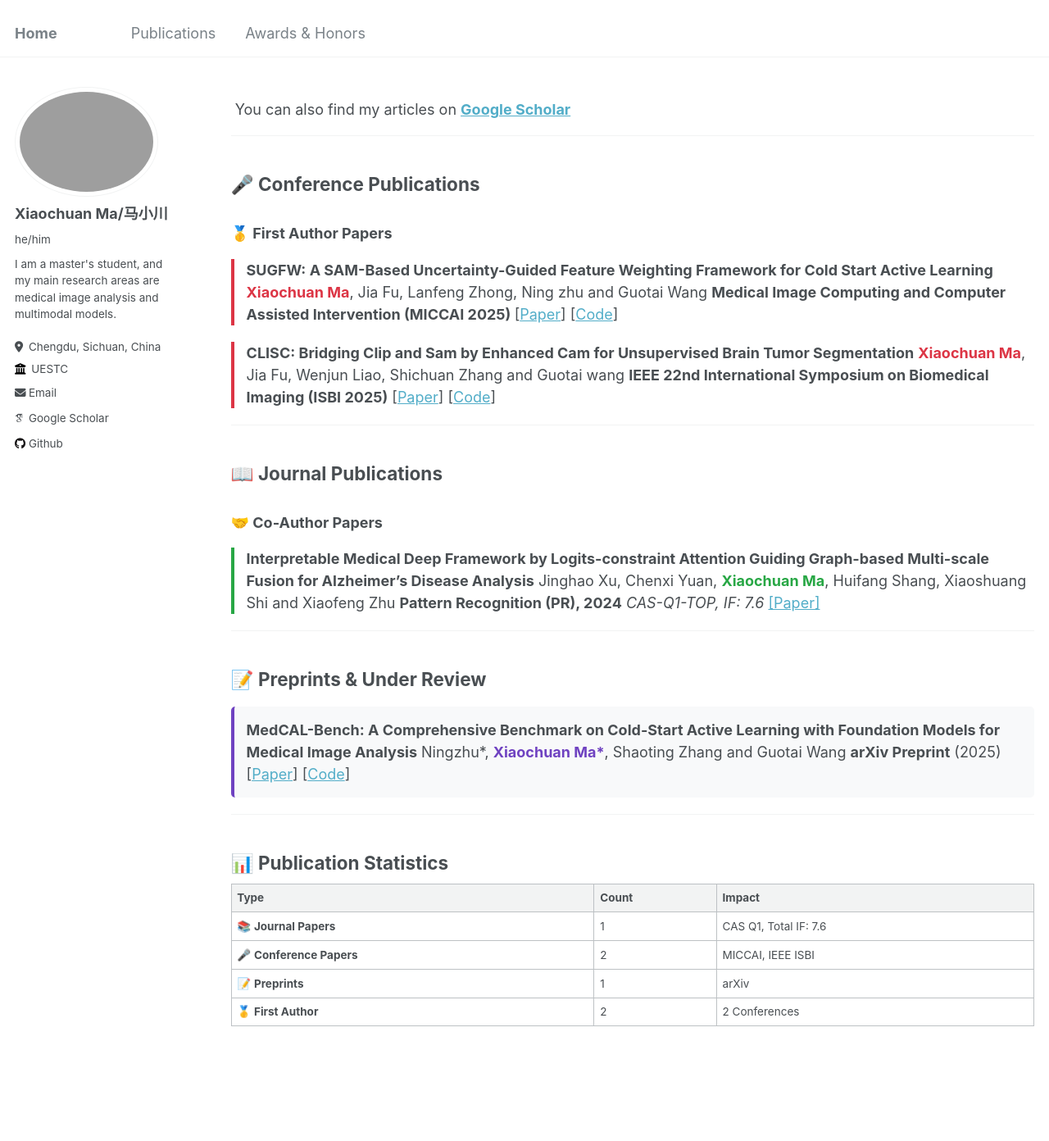
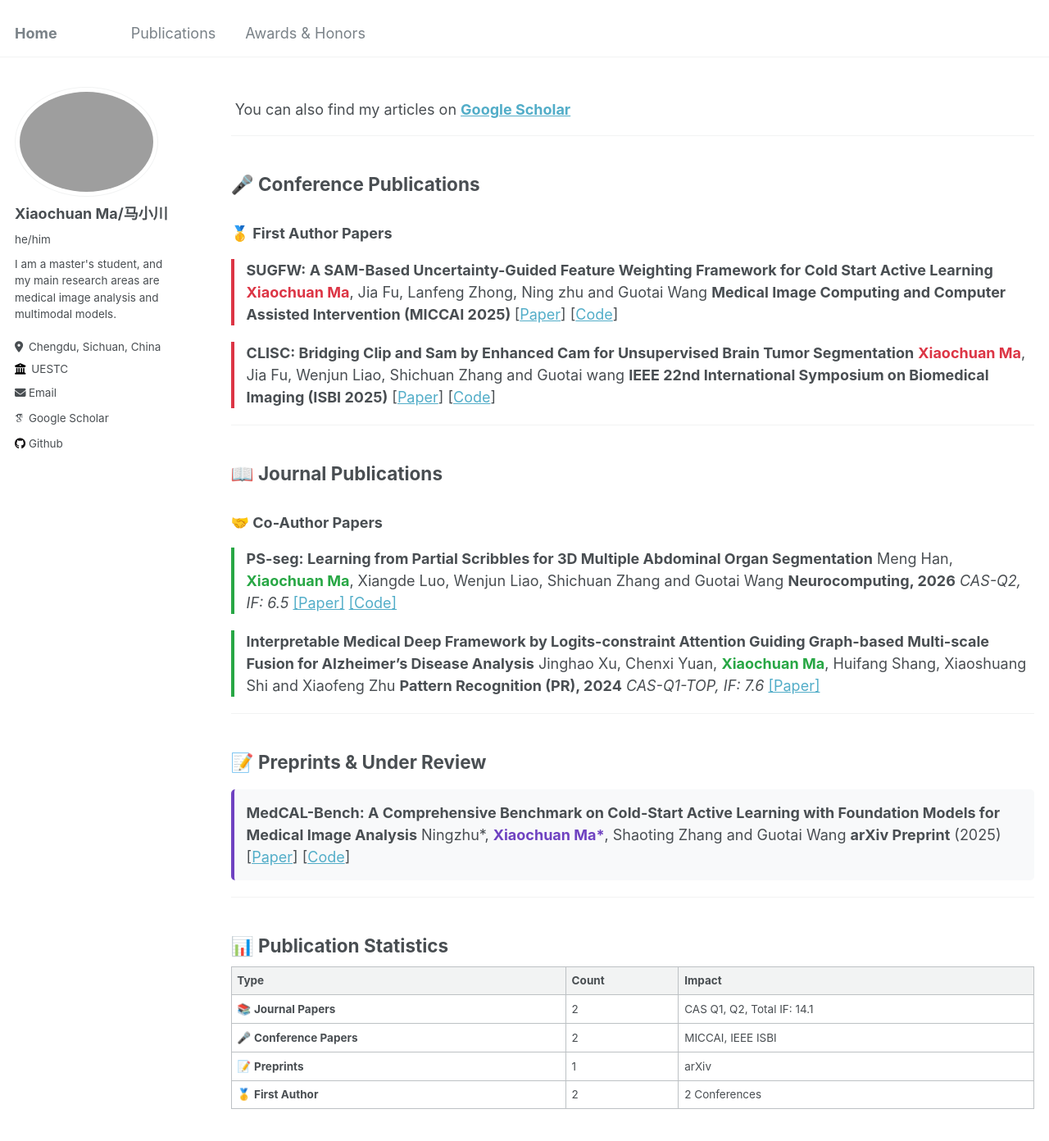
Before and after one commit to Exclusivexc/Exclusivexc.github.io, a Jekyll site: the page built from _pages/publications.md, in a window 1280 px wide and 1400 px high. Shown: the top 1392 px of the window at 82% size. Built offline with Jekyll 4.4.1, drawn with Linux system fonts in a browser that asks for light colours; some web fonts are replaced.

Commit message:
update publications

```diff
--- a/_pages/publications.md
+++ b/_pages/publications.md
@@ -46,6 +46,16 @@ author_profile: true
 
 
 ### 🤝 **Co-Author Papers**
+<div style="border-left: 4px solid #28a745; padding-left: 15px; margin: 20px 0;">
+
+<strong>PS-seg: Learning from Partial Scribbles for 3D Multiple Abdominal Organ Segmentation</strong>
+Meng Han, <strong><span style="color: #28a745;">Xiaochuan Ma</span></strong>, Xiangde Luo, Wenjun Liao, Shichuan Zhang and Guotai Wang
+<strong>Neurocomputing, 2026</strong>
+<em>CAS-Q2, IF: 6.5</em>
+<a href="https://www.sciencedirect.com/science/article/pii/S0925231226002341">[Paper]</a> <a href="https://github.com/HiLab-git/PartialScribble.git">[Code]</a>
+
+</div>
+
 
 <div style="border-left: 4px solid #28a745; padding-left: 15px; margin: 20px 0;">
 
@@ -80,7 +90,7 @@ Ningzhu*, <strong><span style="color: #6f42c1;">Xiaochuan Ma*</span></strong>, S
 
 | Type | Count | Impact |
 |------|-------|---------|
-| 📚 **Journal Papers** | 1 | CAS Q1, Total IF: 7.6 |
+| 📚 **Journal Papers** | 2 | CAS Q1, Q2, Total IF: 14.1 |
 | 🎤 **Conference Papers** | 2 | MICCAI, IEEE ISBI |
 | 📝 **Preprints** | 1 | arXiv |
 | 🥇 **First Author** | 2 | 2 Conferences |
```
Also changed, not shown: _pages/about.md (+4 -0 lines).
